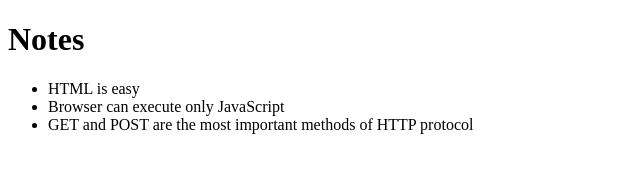
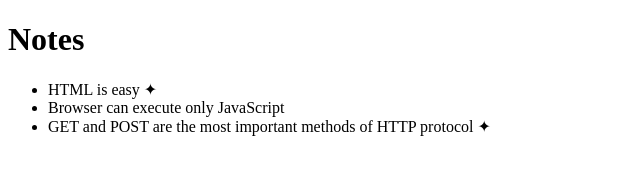
Before and after one commit to githubscientist/react-fsd61wde, a React (Vite) app: page / in a window 1280 px wide. Shown: the top 186 px of the page, without its empty margins (0-640 px from the left). Built offline with nearby package versions, Linux system fonts and the light colour scheme.

Commit message:
conditional rendering --if-else

```diff
--- a/src/App.jsx
+++ b/src/App.jsx
@@ -1,3 +1,5 @@
+import Note from "./components/Note";
+
 function App({ notes }) {
 
   return (
@@ -5,8 +7,11 @@ function App({ notes }) {
         <h1>Notes</h1>
         <ul>
             {
-                notes.map((note, index) => {
-                    return <li key={index}>{ note.content }</li>
+                notes.map(note => {
+                    return <Note
+                        note={note}
+                        key={note.id}
+                    />
                 })
             }
         </ul>
--- /dev/null
+++ b/src/components/Note.jsx
@@ -0,0 +1,8 @@
+function Note({ note }) {
+    if (note.important) {
+        return <li>{note.content} { '✦' }</li>
+    }
+    return <li>{note.content}</li>
+}
+
+export default Note;
```
Also changed, not shown: 1 other file (tests, documents, lock files or other folders).
